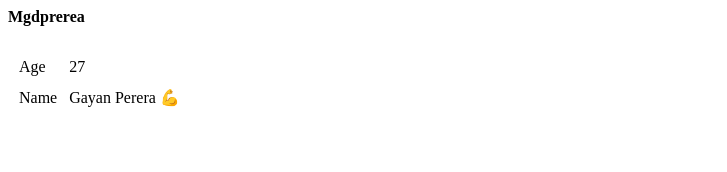
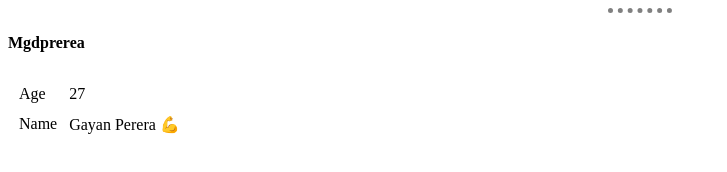
Before and after one commit to Denaindra/Web-deverlopment-, a plain HTML site: page index.html in a window 1280 px wide. Shown: the whole page, without its empty margins (0-727 px from the left). Drawn offline with Linux system fonts and the light colour scheme.

Commit message:
add css3

```diff
--- a/index.html
+++ b/index.html
@@ -1,9 +1,22 @@
 <html>
+
+<style>
+hr {
+
+  border-style: none;
+  width: 5%;
+  border-width: 5px;
+  border-top-style: dotted;
+  border-color: gray;
+}
+
+</style>
     <head>
         <meta charset="utf-8">
         <title>Gayan perera</title>
     </head>
     <body>
+            <hr>
         <h4>Mgdprerea</h4>
 
         <table cellspacing="10">
```
